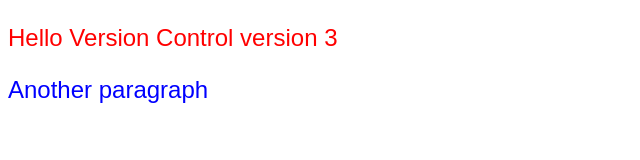
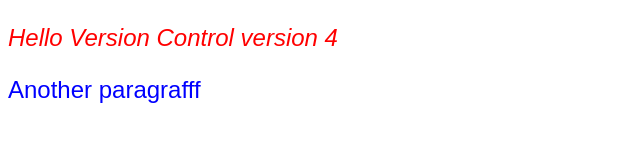
Before and after one commit to AtilioRosso/version-control-tutorial, a plain HTML site: page index.html in a window 1280 px wide. Shown: the full height of the page, 0-640 px from the left. Drawn offline with Linux system fonts and the light colour scheme.

Commit message:
Version 4

```diff
--- a/index.html
+++ b/index.html
@@ -2,10 +2,10 @@
 <html>
   <head>
     <link rel="stylesheet" href="styles/styles.css">
-    <title>Version Control</title>
+    <title>Version Control v4</title>
   </head>
   <body>
-    <p class="p1">Hello Version Control version 3</p>
-    <p class="p2">Another paragraph</p>
+    <p class="p1">Hello Version Control version 4</p>
+    <p class="p2">Another paragrafff</p>
   </body>
 </html>
--- a/styles/styles.css
+++ b/styles/styles.css
@@ -9,6 +9,7 @@ p {
 
 .p1 {
   color: red;
+  font-style: italic;
 }
 
 .p2 {
```
